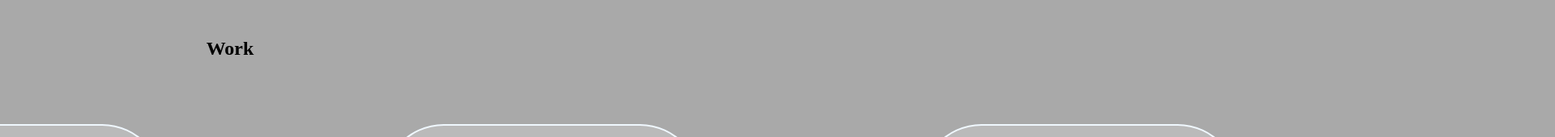
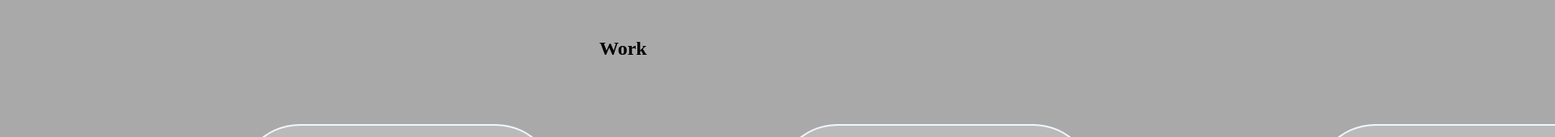
Before and after one commit to cramination/Portfolio-Website, a plain HTML site: page index.html in a window 1280 px wide. Shown: the part 157-327 px from the top of the page at 81% size, 1920 px wide, since content can reach past the window. Drawn offline with Linux system fonts and the light colour scheme.

Commit message:
Update style.css

```diff
--- a/style.css
+++ b/style.css
@@ -71,7 +71,8 @@ img {
 .carousel_container {
     display: flex;
     position: relative;
-    justify-content: center;
+    left: 100px;
+    justify-content: space-evenly;
 }
 
 
```
